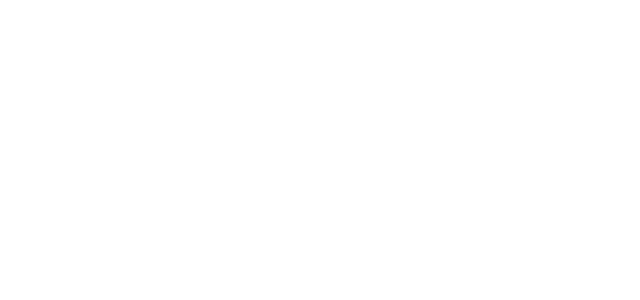
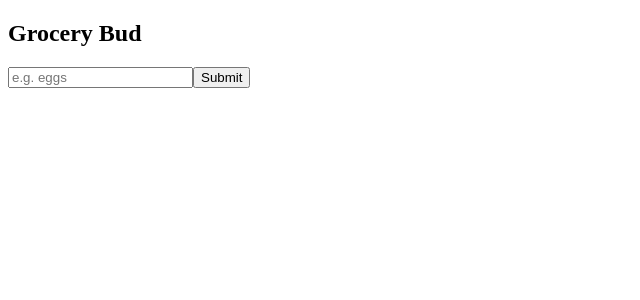
Before and after one commit to jgarzon26/GroceryBud, a React (Vite) app: page / in a window 1280 px wide. Shown: the top 300 px of the page, without its empty margins (0-640 px from the left). Built offline with nearby package versions, Linux system fonts and the light colour scheme.

Commit message:
EventHandling

```diff
--- a/src/App.jsx
+++ b/src/App.jsx
@@ -1,7 +1,16 @@
 import { useState } from 'react'
+import InputField from './InputField';
 
 function App() {
 
+  const [hasInput, hasUserInput] = useState(false);
+
+  return (
+    <section>
+      <h1>Grocery Bud</h1>
+      <InputField hasInput = {hasUserInput} />
+    </section>
+  );
 }
 
 export default App
--- /dev/null
+++ b/src/InputField.jsx
@@ -0,0 +1,21 @@
+import { useState } from "react";
+
+
+export default function InputField(hasInput){
+
+    const [item, setItem] = useState("");
+
+    const handleSubmit = (event) => {
+        event.preventDefault();
+        hasInput = item.length > 0 ? true : false;
+    }
+
+    return (
+        <form onSubmit={handleSubmit}>
+            <label>
+                <input type = "text" value = {item} onChange = {input => setItem(input.target.value) } placeholder = "e.g. eggs" />
+            </label>
+            <button type = "submit">Submit</button>
+        </form>
+    );
+}
```
